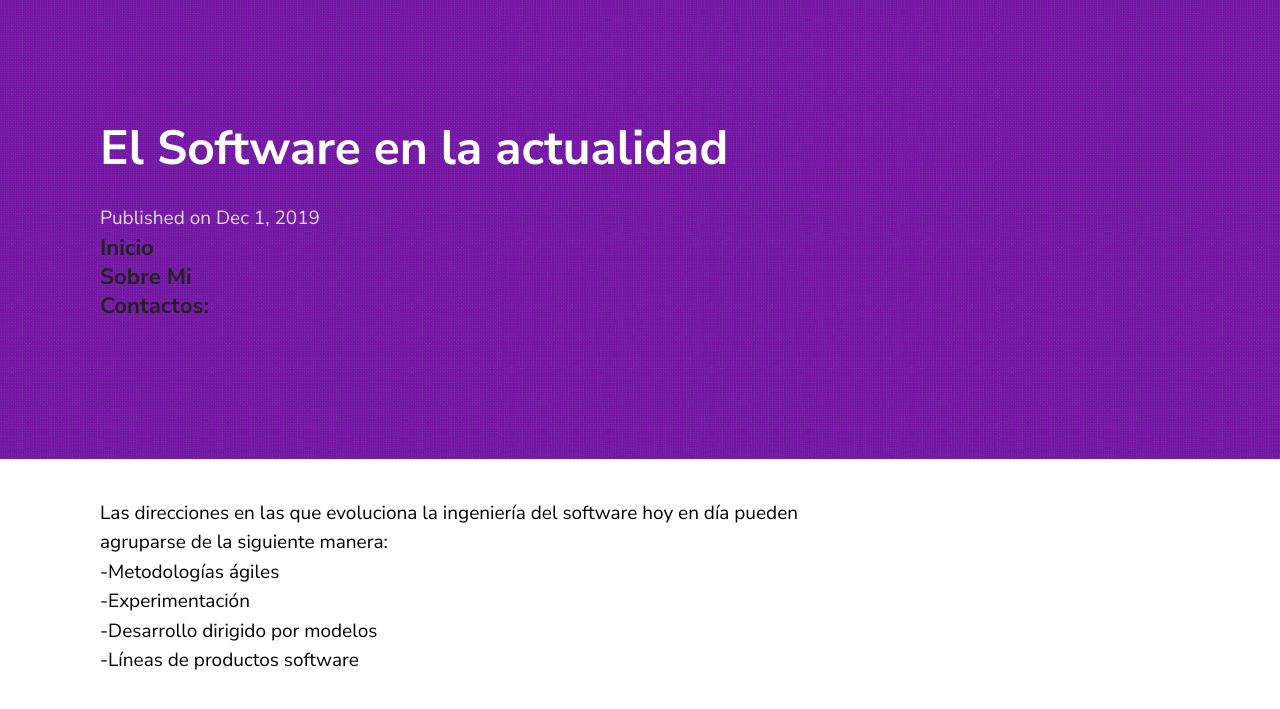
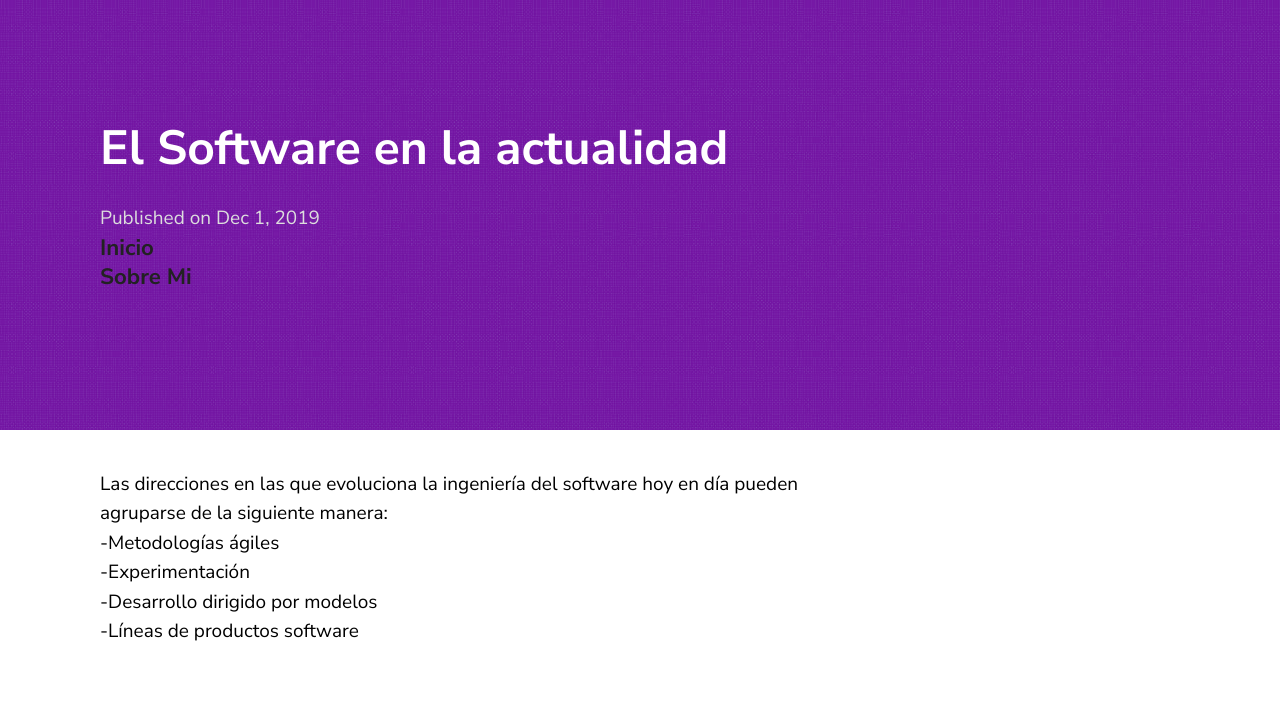
Before and after one commit to DaveNPlay/blog7, a Jekyll site: the page built from _posts/2019-03-23-SoftActualidad.markdown, in a window 1280 px wide. Shown: the top 709 px of the page. Built offline with Jekyll 4.4.1, drawn with Linux system fonts in a browser that asks for light colours.

Commit message:
Update post_header.html

```diff
--- a/_includes/post_header.html
+++ b/_includes/post_header.html
@@ -11,7 +11,6 @@
         <a class="post-link" href="/SobreMi/">
 				<h3 class="post-title">Sobre Mi</h3>
 			</a>
-	  <a> <h3 class="post-title">Contactos:</h3> </a>
 	<ul class="post-tags">
 		{%- for tag in page.categories -%}
 			<li>{{ tag }}</li>
```
